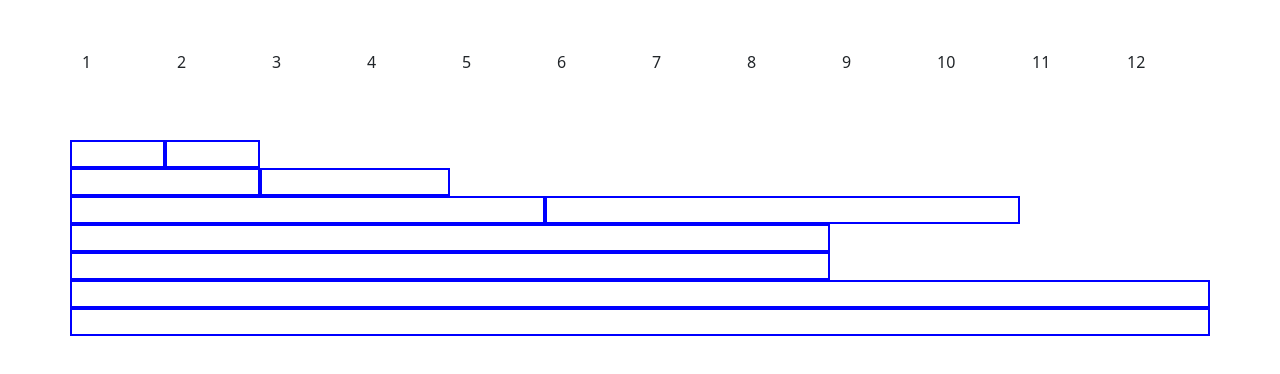
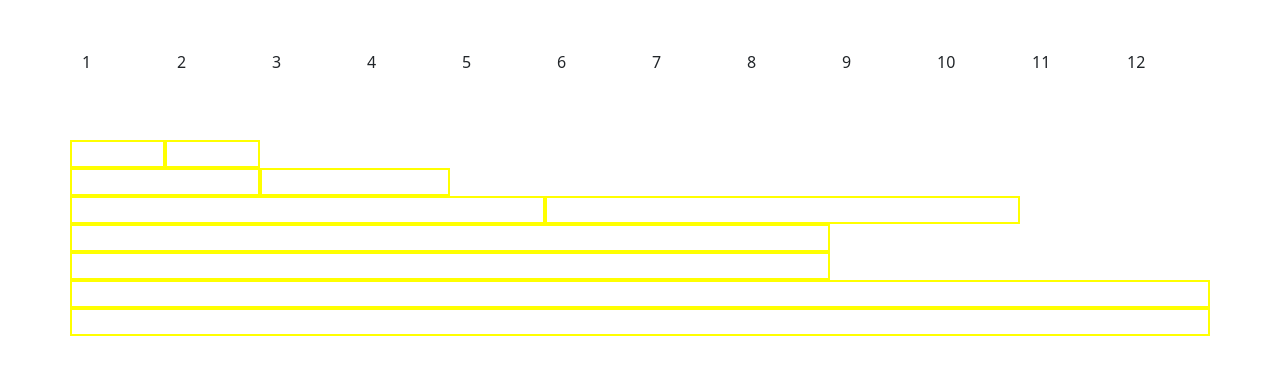
Before and after one commit to KingVizard/Columnas, a plain HTML site: page index.html in a window 1280 px wide. Drawn offline with nearby package versions, Linux system fonts and the light colour scheme.

Commit message:
Latest version
Se realizaron los cambios solicitados en el color de los bordes

```diff
--- a/index.html
+++ b/index.html
@@ -57,24 +57,24 @@
 
     <div class="container">
         <div class="row">
-            <div class="col-1" style="border: 2px solid blue; ">&nbsp;</div>
-            <div class="col-1" style="border: 2px solid blue; ">&nbsp;</div>
+            <div class="col-1" style="border: 2px solid yellow; ">&nbsp;</div>
+            <div class="col-1" style="border: 2px solid yellow; ">&nbsp;</div>
         </div>
         <div class="row">
-            <div class="col-2" style="border: 2px solid blue; ">&nbsp;</div>
-            <div class="col-2" style="border: 2px solid blue; ">&nbsp;</div>
+            <div class="col-2" style="border: 2px solid yellow; ">&nbsp;</div>
+            <div class="col-2" style="border: 2px solid yellow; ">&nbsp;</div>
         </div>
         <div class="row">
-            <div class="col-5" style="border: 2px solid blue; ">&nbsp;</div>
-            <div class="col-5" style="border: 2px solid blue; ">&nbsp;</div>
+            <div class="col-5" style="border: 2px solid yellow; ">&nbsp;</div>
+            <div class="col-5" style="border: 2px solid yellow; ">&nbsp;</div>
         </div>
         <div class="row">
-            <div class="col-8" style="border: 2px solid blue; ">&nbsp;</div>
-            <div class="col-8" style="border: 2px solid blue; ">&nbsp;</div>
+            <div class="col-8" style="border: 2px solid yellow; ">&nbsp;</div>
+            <div class="col-8" style="border: 2px solid yellow; ">&nbsp;</div>
         </div>
         <div class="row">
-            <div class="col-12" style="border: 2px solid blue; ">&nbsp;</div>
-            <div class="col-12" style="border: 2px solid blue; ">&nbsp;</div>
+            <div class="col-12" style="border: 2px solid yellow; ">&nbsp;</div>
+            <div class="col-12" style="border: 2px solid yellow; ">&nbsp;</div>
         </div>
     </div>
 </body>
```
